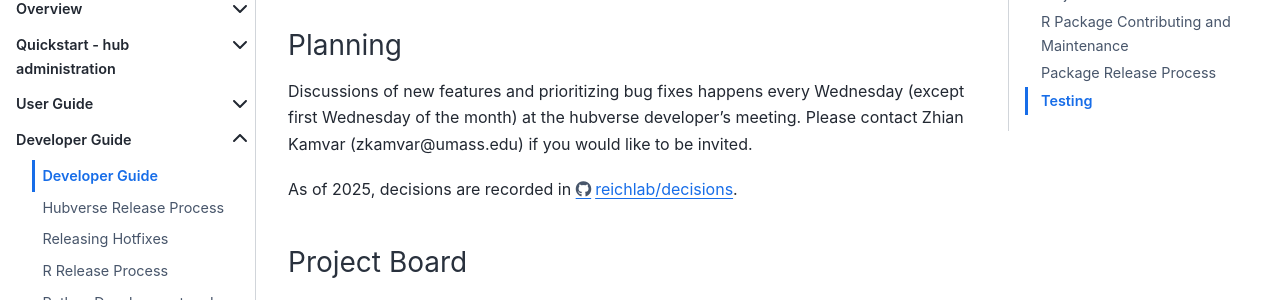
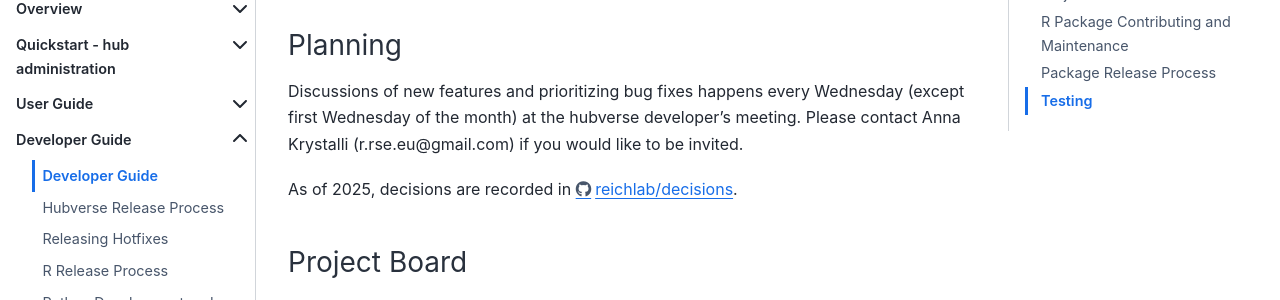
Before and after one commit to hubverse-org/hubDocs, a Sphinx documentation site: the page built from docs/source/developer/index.md, in a window 1280 px wide and 900 px high, scrolled down 1277 px. Shown: the part 179-479 px from the top of the window. Built offline with Sphinx 7.4.7 and the Sphinx Book theme 1.1.4, drawn with Linux system fonts in a browser that asks for light colours; comment, search, counter and statistics services are not loaded.

Commit message:
Change contact from Zhian to Anna

```diff
--- a/docs/source/developer/index.md
+++ b/docs/source/developer/index.md
@@ -53,7 +53,7 @@ A summary of the approach and tools can be found in [The Hub Dashboard project p
 
 Discussions of new features and prioritizing bug fixes happens every Wednesday
 (except first Wednesday of the month) at the hubverse developer's meeting. Please
-contact Zhian Kamvar (zkamvar@umass.edu) if you would like to be invited.
+contact Anna Krystalli (r.rse.eu@gmail.com) if you would like to be invited.
 
 As of 2025, decisions are recorded in <https://github.com/reichlab/decisions>.
 
```
